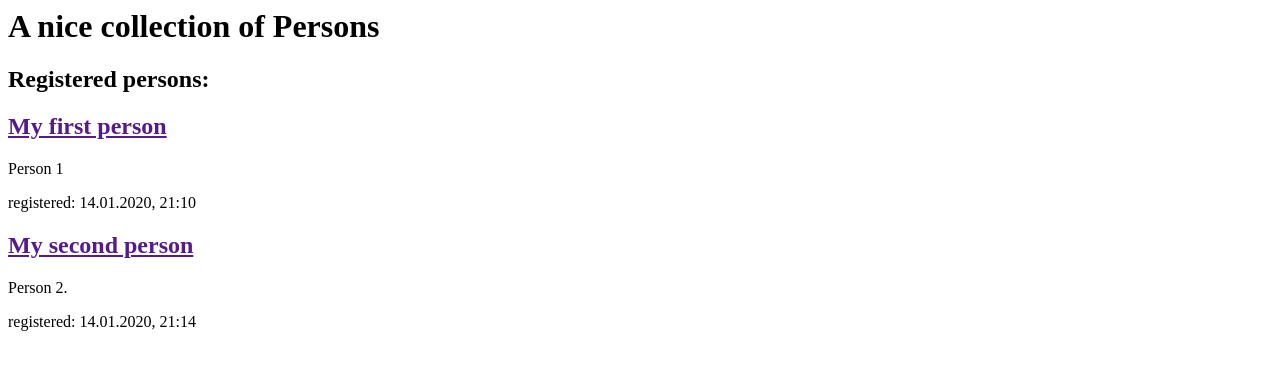
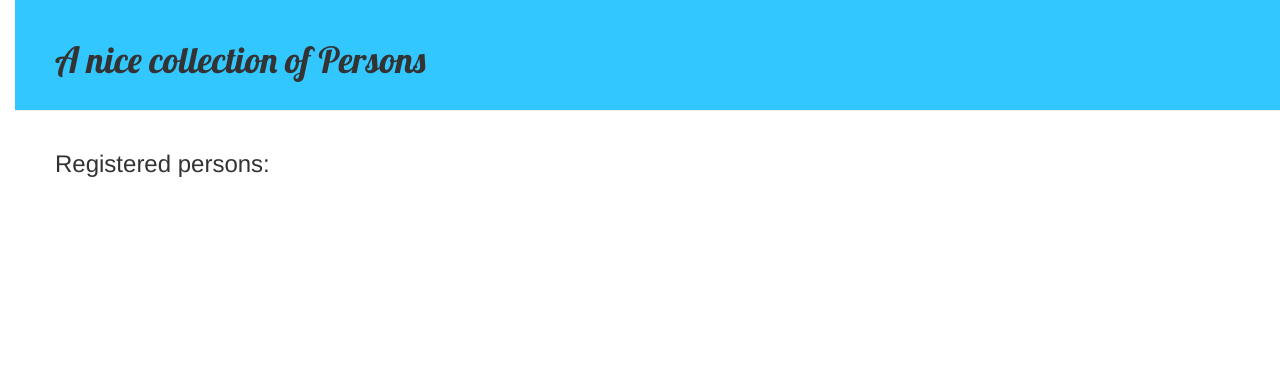
Before and after one commit to Fl00rtje/household_calculator_django, a Django app: page /persons in a window 1280 px wide. Shown: the top 370 px of the page. Run offline with Django 3.2, Linux system fonts and the light colour scheme; data that the repository does not hold is empty; some libraries are stand-ins or nearby versions.

Commit message:
added some css for persons.html

```diff
--- a/calculate_it/templates/calculate_it/persons.html
+++ b/calculate_it/templates/calculate_it/persons.html
@@ -1,26 +1,22 @@
+{% load static %}
+
 <html>
     <head>
         <title>A nice collection of Persons</title>
+        <link rel="stylesheet" href="//maxcdn.bootstrapcdn.com/bootstrap/3.2.0/css/bootstrap.min.css">
+        <link rel="stylesheet" href="//maxcdn.bootstrapcdn.com/bootstrap/3.2.0/css/bootstrap-theme.min.css">
+        <link rel="stylesheet" href="{% static 'css/persons.css' %}">
+        <link href="//fonts.googleapis.com/css?family=Lobster&subset=latin,latin-ext" rel="stylesheet" type="text/css">
     </head>
     <body>
-        <div>
+        <div class="page-header">
             <h1>A nice collection of Persons</h1>
         </div>
-        <div>
-        	<h2>Registered persons:</h2>
+        <div class="persons-list">
+        	<h3>Registered persons:</h3>
         	{% for person in persons %}
 	        	<li>{{ person }}</li>
         	{% endfor %}
         </div>
-        <div>
-            <h2><a href="">My first person</a></h2>
-            <p>Person 1</p>
-            <p>registered: 14.01.2020, 21:10</p>
-        </div>
-        <div>
-            <h2><a href="">My second person</a></h2>
-            <p>Person 2.</p>
-            <p>registered: 14.01.2020, 21:14</p>
-        </div>
     </body>
 </html>
```
